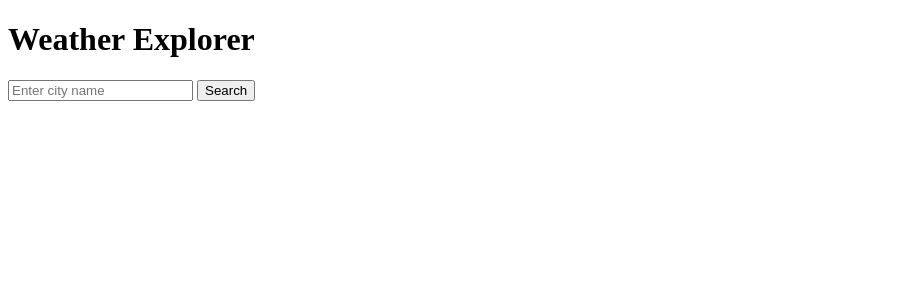
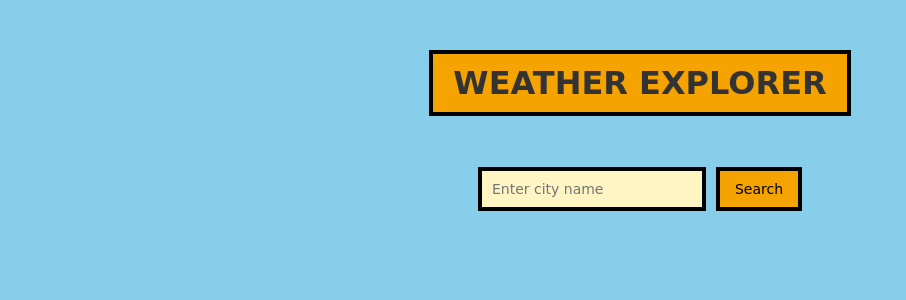
Before and after one commit to ephraimm-zm/ephraim-api-assignment, a Flask app: page / in a window 1280 px wide. Shown: the top 300 px of the page, without its empty margins (0-906 px from the left). Run offline with Flask 3, Linux system fonts and the light colour scheme.

Commit message:
Updated front end of app

```diff
--- a/weather-app/templates/index.html
+++ b/weather-app/templates/index.html
@@ -3,26 +3,99 @@
 <head>
     <meta charset="UTF-8">
     <title>Weather Explorer</title>
+    <style>
+        body {
+            background-color: #87CEEB;
+            font-family: 'Press Start 2P', cursive;
+            text-align: center;
+            color: #333;
+            margin: 0;
+            padding: 20px;
+        }
+
+        h1 {
+            font-size: 32px;
+            background-color: #f4a300;
+            display: inline-block;
+            padding: 10px 20px;
+            border: 4px solid #000;
+            margin-top: 30px;
+        }
+
+        form {
+            margin-top: 30px;
+            display: flex;
+            justify-content: center;
+            gap: 10px;
+        }
+
+        input[type="text"] {
+            font-family: 'Press Start 2P', cursive;
+            font-size: 14px;
+            padding: 10px;
+            border: 4px solid #000;
+            background-color: #fef5c3;
+            width: 200px;
+        }
+
+        button {
+            font-family: 'Press Start 2P', cursive;
+            font-size: 14px;
+            padding: 10px 15px;
+            border: 4px solid #000;
+            background-color: #f4a300;
+            cursor: pointer;
+        }
+
+        .error {
+            color: red;
+            font-size: 14px;
+            margin-top: 20px;
+        }
+
+        .weather-box {
+            display: inline-block;
+            background-color: #d3eaf2;
+            border: 4px solid #000;
+            padding: 20px;
+            margin-top: 20px;
+            text-align: left;
+        }
+
+        ul {
+            list-style: none;
+            padding: 0;
+        }
+
+        li {
+            margin: 8px 0;
+        }
+
+        @import url('https://fonts.googleapis.com/css2?family=Press+Start+2P&display=swap');
+    </style>
 </head>
 <body>
-    <h1>Weather Explorer</h1>
+    <h1>WEATHER EXPLORER</h1>
     <form method="POST">
         <input type="text" name="city" placeholder="Enter city name" required>
         <button type="submit">Search</button>
     </form>
 
     {% if error %}
-        <p style="color:red;">{{ error }}</p>
+    <p class="error">City not found.</p>
     {% endif %}
 
     {% if weather %}
-        <h2>Weather in {{ weather.name }}</h2>
+    <div class="weather-box">
+	    <h2>Weather in {{ weather.name }}</h2>
         <ul>
             <li>Temperature: {{ weather.main.temp }}°C</li>
             <li>Condition: {{ weather.weather[0].description }}</li>
             <li>Humidity: {{ weather.main.humidity }}%</li>
             <li>Wind Speed: {{ weather.wind.speed }} m/s</li>
         </ul>
+    </div>
     {% endif %}
+
 </body>
 </html>
```
